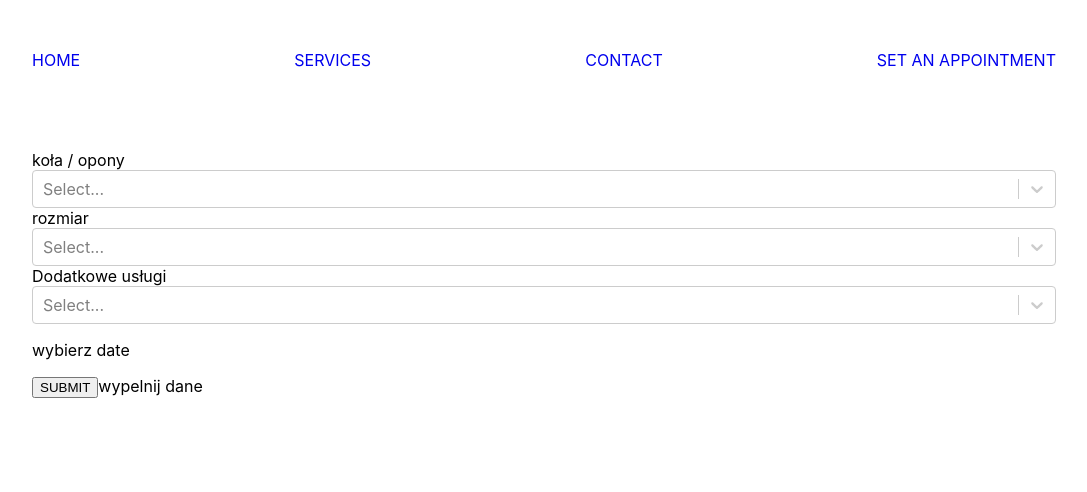
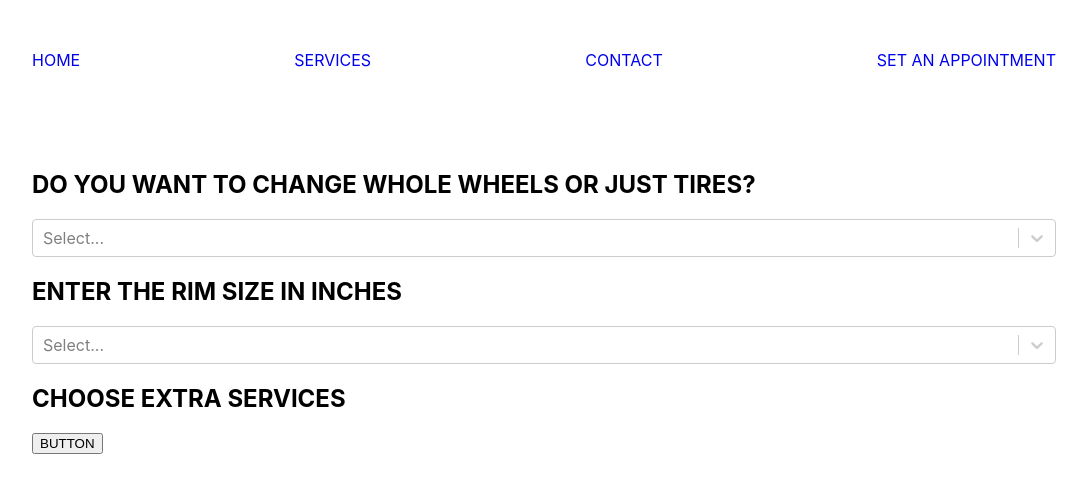
Before and after one commit to maciejszupik/Tire-Service-App, a React (Create React App) app: page /#/term in a window 1280 px wide. Shown: the top 492 px of the page, without its empty margins (96-1183 px from the left). Built offline with nearby package versions, Linux system fonts and the light colour scheme.

Commit message:
Form component rebuild

```diff
--- a/package.json
+++ b/package.json
@@ -3,6 +3,7 @@
   "version": "0.1.0",
   "private": true,
   "dependencies": {
+    "@material-ui/core": "^4.8.3",
     "@testing-library/jest-dom": "^4.2.4",
     "@testing-library/react": "^9.4.0",
     "@testing-library/user-event": "^7.2.1",
--- a/public/index.html
+++ b/public/index.html
@@ -1,6 +1,8 @@
 <!DOCTYPE html>
 <html lang="en">
   <head>
+    <link rel="stylesheet" href="https://fonts.googleapis.com/css?family=Roboto:300,400,500,700&display=swap" />
+    <link rel="stylesheet" href="https://fonts.googleapis.com/icon?family=Material+Icons" />
     <meta charset="utf-8" />
     <link rel="icon" href="%PUBLIC_URL%/favicon.ico" />
     <meta name="viewport" content="width=device-width, initial-scale=1" />
--- a/src/components/Services/Services.js
+++ b/src/components/Services/Services.js
@@ -42,16 +42,15 @@ class Home extends Component {
               </ul>
             </div>
           </Popup>
-          <Popup trigger={<button>PRICES</button>} position="bottom center">
+          <Popup trigger={<button>EXTRA SERVICES</button>} position="bottom center">
             <div class="popUpMenu">
-              <h3>TIRE SWAP</h3>
               <ul>
-                <li>15 inch -> 140 PLN</li>
-                <li>16 inch -> 160 PLN</li>
-                <li>17 inch -> 170 PLN</li>
-                <li>18 inch -> 180 PLN</li>
-                <li>19 inch -> 190 PLN</li>
-                <li>20 inch -> 200 PLN</li>
+                <li>TIRE STORAGE FOR SEASON -> 100 PLN</li>
+                <li>RUNFLAT TIRE -> 40 PLN</li>
+                <li>PRESSURE SENSORS PROGRAMMING -> 50 PLN</li>
+                <li>TIRE BAGS -> 10 PLN</li>
+                <li>NEW VALVES -> 50 PLN</li>
+
               </ul>
             </div>
           </Popup>
--- a/src/components/Term/Form/Form.js
+++ b/src/components/Term/Form/Form.js
@@ -1,101 +1,64 @@
 import React, { Component } from "react";
-import DatePicker from "react-datepicker";
-import "react-datepicker/dist/react-datepicker.css";
-import Ready from './Ready'
+// import Ready from './Ready'
 
 import Select from "react-select";
-import { options1, options2, options3 } from "./data/data";
 
-import makeAnimated from "react-select/animated";
-const animatedComponents = makeAnimated();
+import { options1, options2} from "./data/data";
 
-const arr = [];
-let price = 0;
-
-
-
-//--------------------------------------------------------
 
 class Form extends Component {
   state = {
-    selectedOption1: null,
+    selectedOption: null,
     selectedOption2: null,
-    isTrue: false,
-    selectedOption3: [],
-    message: "",
-    runFlat: false,
-    hotel: false
+    price: 0,
+    message: ''
   };
 
-  handleOnChange1 = selectedOption1 => {
-    this.setState({ selectedOption1 }, () => {
-      arr[0] = this.state.selectedOption1.value;
-    });
+  handleChange = selectedOption => {
+    this.setState(
+      { selectedOption },
+      () => console.log(`Option selected:`, this.state.selectedOption)
+    );
   };
-  handleOnChange2 = selectedOption2 => {
-      this.setState({ selectedOption2 }, () => {
-        arr[1] = this.state.selectedOption2.value;
-    });
-  };
-  handleOnChange3 = val => {
-    this.setState(state => {
-      state.selectedOption3 = val;
-     // console.log(val)
-      return state;
-    });
+  handleChange2 = selectedOption2 => {
+    this.setState(
+      { selectedOption2 },
+      () => console.log(`Option selected:`, this.state.selectedOption2)
+    );
   };
 
-  handleOnClickButton = e => {
+  handleOnClick = (e) => {
     e.preventDefault();
-    if(this.state.selectedOption1 != null && this.state.selectedOption2 != null){
-    price += this.state.selectedOption2.price;
-    price += this.state.selectedOption1.price;
+    this.state.price += this.state.selectedOption.price;
+    this.state.price += this.state.selectedOption2.price;
     this.setState(prevState => ({
-        isTrue: true
-      }));
+      message: `wybór1 + ${this.state.selectedOption.value} //
+      wybór2 + ${this.state.selectedOption2.value} // cena ${this.state.price}`
+
+    }))
+
   }
-
-
-  };
-
   render() {
-    const {
-      selectedOption1,
-      selectedOption2,
-      isTrue,
-      selectedOption3,
-      message
-    } = this.state;
+    const { selectedOption, selectedOption2 } = this.state;
 
     return (
-      <form>
-        koła / opony
+      <>
+      <h2>DO YOU WANT TO CHANGE WHOLE WHEELS OR JUST TIRES?</h2>
       <Select
-          value={selectedOption1}
+        value={selectedOption}
+        onChange={this.handleChange}
         options={options1}
-          onChange={this.handleOnChange1}
       />
-        rozmiar
+      <h2>ENTER THE RIM SIZE IN INCHES</h2>
       <Select
         value={selectedOption2}
+        onChange={this.handleChange2}
         options={options2}
-          onChange={this.handleOnChange2}
       />
-        Dodatkowe usługi
-        <Select
-          closeMenuOnSelect={false}
-          components={animatedComponents}
-          isMulti
-          options={options3}
-          onChange={this.handleOnChange3}
-          value={this.selectedOption3}
-        />
-        <p>wybierz date</p>
-
-        <button onClick={this.handleOnClickButton}>SUBMIT</button>
-        {isTrue?(<Ready service={arr} price={price}/>): 'wypelnij dane'}
-
-      </form>
+      <h2>CHOOSE EXTRA SERVICES</h2>
+              <button onClick={this.handleOnClick}>BUTTON</button>
+              <h1>{this.state.message}</h1>
+      </>
     );
   }
 }
```
Also changed, not shown: 1 other file (tests, documents, lock files or other folders). Lines whose indentation alone changed are shown as unchanged.
